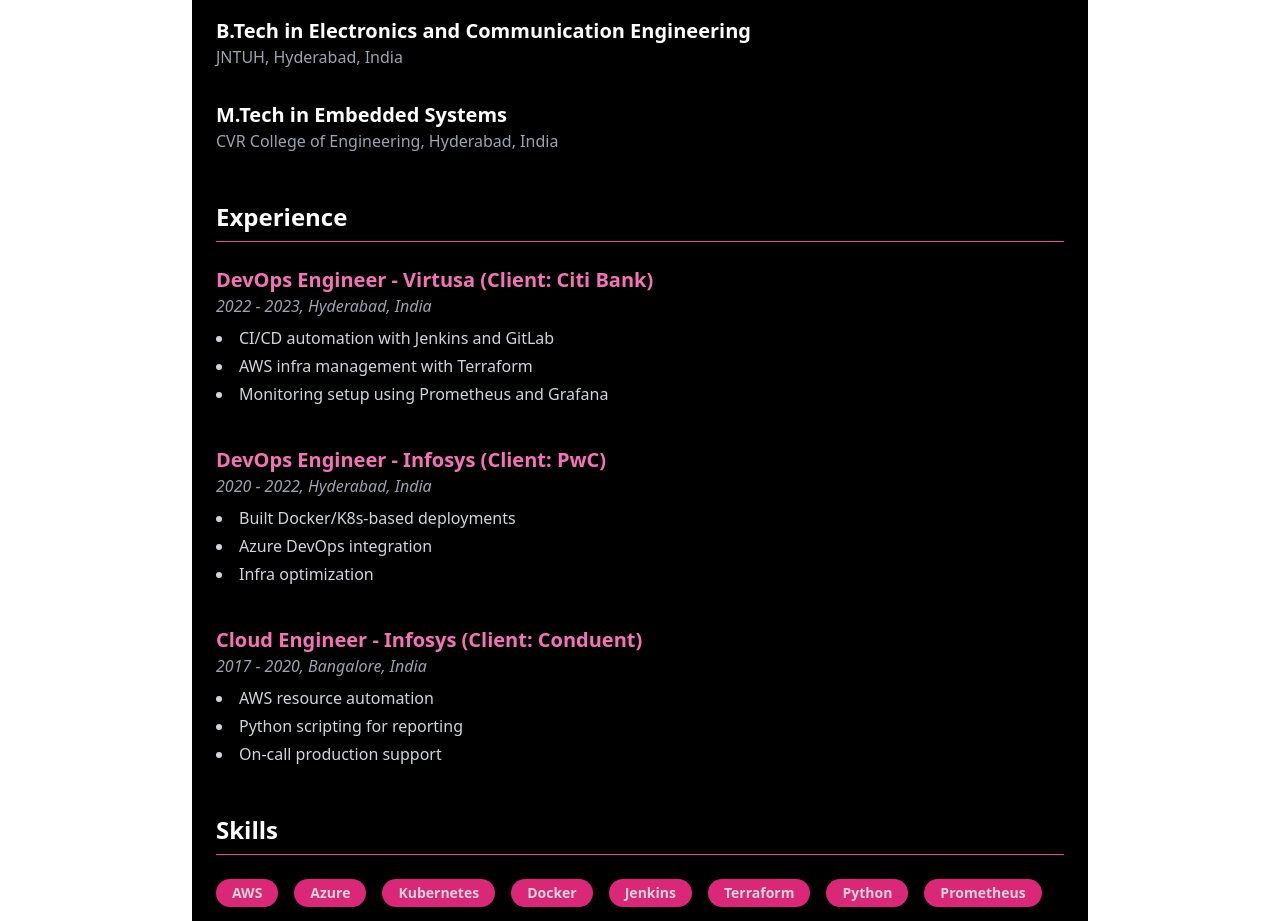
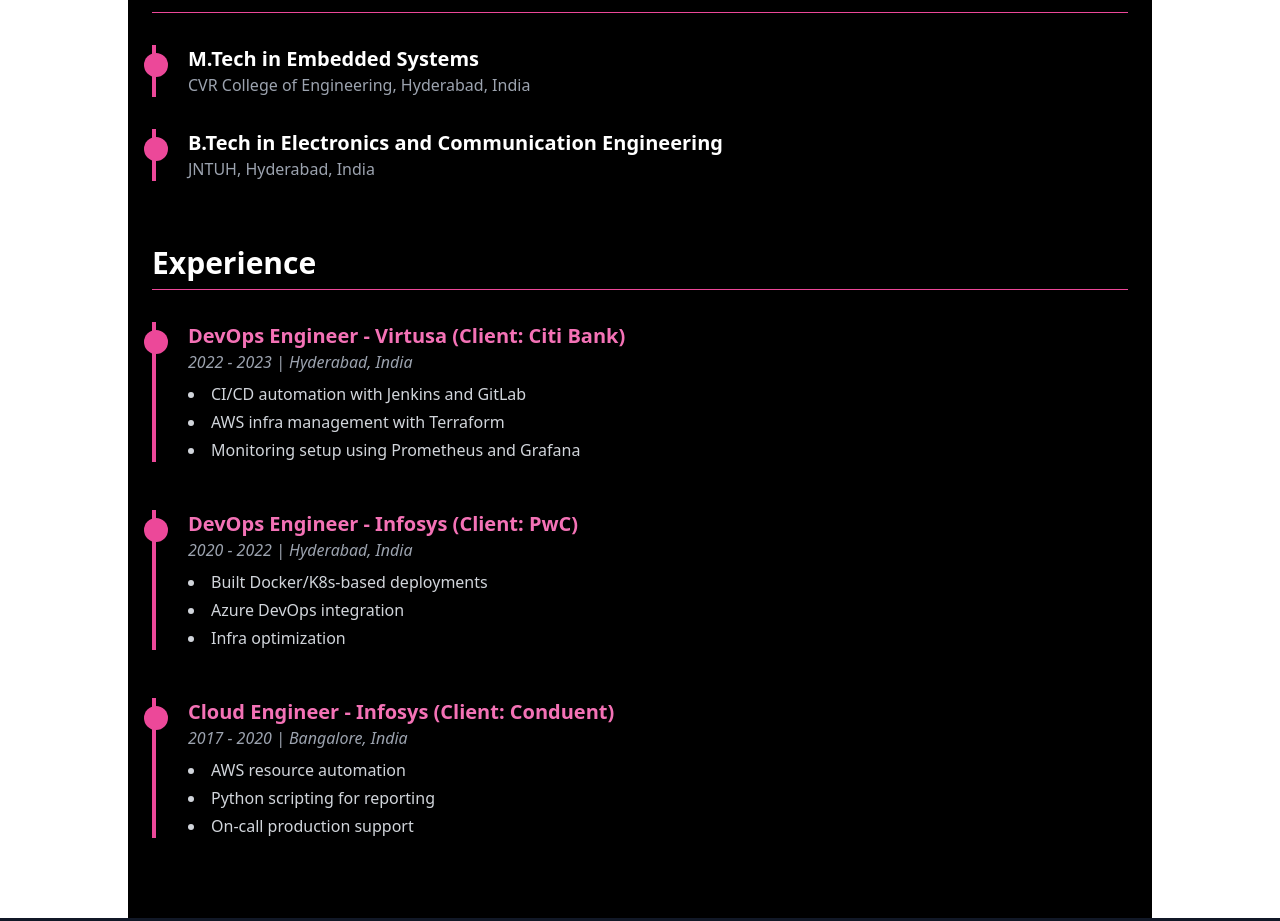
Before and after one commit to srideviblogs/my-portfolio-react, a React (Create React App) app: page / in a window 1280 px wide. Shown: the part 1800-2721 px from the top of the page. Built offline with nearby package versions, Linux system fonts and the light colour scheme.

Commit message:
Update Resume.js

```diff
--- a/src/components/Resume.js
+++ b/src/components/Resume.js
@@ -1,92 +1,103 @@
 import React from "react";
+import { motion } from "framer-motion";
 
-const Resume = () => (
-  <section id="resume" className="bg-black text-white py-16 px-6 max-w-4xl mx-auto">
-    <h2 className="text-4xl font-semibold text-center mb-12">Resume</h2>
+const experience = [
+  {
+    title: "DevOps Engineer - Virtusa (Client: Citi Bank)",
+    date: "2022 - 2023",
+    location: "Hyderabad, India",
+    details: [
+      "CI/CD automation with Jenkins and GitLab",
+      "AWS infra management with Terraform",
+      "Monitoring setup using Prometheus and Grafana",
+    ],
+  },
+  {
+    title: "DevOps Engineer - Infosys (Client: PwC)",
+    date: "2020 - 2022",
+    location: "Hyderabad, India",
+    details: [
+      "Built Docker/K8s-based deployments",
+      "Azure DevOps integration",
+      "Infra optimization",
+    ],
+  },
+  {
+    title: "Cloud Engineer - Infosys (Client: Conduent)",
+    date: "2017 - 2020",
+    location: "Bangalore, India",
+    details: [
+      "AWS resource automation",
+      "Python scripting for reporting",
+      "On-call production support",
+    ],
+  },
+];
+
+const education = [
+  {
+    degree: "M.Tech in Embedded Systems",
+    school: "CVR College of Engineering, Hyderabad, India",
+  },
+  {
+    degree: "B.Tech in Electronics and Communication Engineering",
+    school: "JNTUH, Hyderabad, India",
+  },
+];
+
+const Resume = () => {
+  return (
+    <section id="resume" className="bg-black text-white py-20 px-6 max-w-5xl mx-auto">
+      <h2 className="text-4xl font-bold text-center mb-12">Resume</h2>
 
       {/* Education */}
-    <div className="mb-12">
-      <h3 className="text-2xl font-bold mb-6 border-b border-pink-500 pb-2">Education</h3>
+      <div className="mb-16">
+        <h3 className="text-3xl font-semibold mb-8 border-b border-pink-500 pb-2">Education</h3>
         <div className="space-y-8">
-        <div>
-          <h4 className="text-xl font-semibold">B.Tech in Electronics and Communication Engineering</h4>
-          <p className="text-gray-400">JNTUH, Hyderabad, India</p>
-        </div>
-        <div>
-          <h4 className="text-xl font-semibold">M.Tech in Embedded Systems</h4>
-          <p className="text-gray-400">CVR College of Engineering, Hyderabad, India</p>
-        </div>
+          {education.map((edu, idx) => (
+            <motion.div
+              key={idx}
+              className="pl-8 relative border-l-4 border-pink-500"
+              initial={{ opacity: 0, x: -50 }}
+              whileInView={{ opacity: 1, x: 0 }}
+              viewport={{ once: true }}
+              transition={{ duration: 0.5, delay: idx * 0.2 }}
+            >
+              <div className="absolute -left-3 top-2 w-6 h-6 bg-pink-500 rounded-full"></div>
+              <h4 className="text-xl font-semibold">{edu.degree}</h4>
+              <p className="text-gray-400">{edu.school}</p>
+            </motion.div>
+          ))}
         </div>
       </div>
 
       {/* Experience */}
-    <div className="mb-12">
-      <h3 className="text-2xl font-bold mb-6 border-b border-pink-500 pb-2">Experience</h3>
-      <div className="space-y-10">
-        {/* Experience Item */}
       <div>
-          <h4 className="text-xl font-semibold text-pink-400">
-            DevOps Engineer - Virtusa (Client: Citi Bank)
-          </h4>
-          <p className="text-gray-400 italic mb-2">2022 - 2023, Hyderabad, India</p>
-          <ul className="list-disc list-inside space-y-1 text-gray-300">
-            <li>CI/CD automation with Jenkins and GitLab</li>
-            <li>AWS infra management with Terraform</li>
-            <li>Monitoring setup using Prometheus and Grafana</li>
-          </ul>
-        </div>
-
-        <div>
-          <h4 className="text-xl font-semibold text-pink-400">
-            DevOps Engineer - Infosys (Client: PwC)
-          </h4>
-          <p className="text-gray-400 italic mb-2">2020 - 2022, Hyderabad, India</p>
-          <ul className="list-disc list-inside space-y-1 text-gray-300">
-            <li>Built Docker/K8s-based deployments</li>
-            <li>Azure DevOps integration</li>
-            <li>Infra optimization</li>
-          </ul>
-        </div>
-
-        <div>
-          <h4 className="text-xl font-semibold text-pink-400">
-            Cloud Engineer - Infosys (Client: Conduent)
-          </h4>
-          <p className="text-gray-400 italic mb-2">2017 - 2020, Bangalore, India</p>
-          <ul className="list-disc list-inside space-y-1 text-gray-300">
-            <li>AWS resource automation</li>
-            <li>Python scripting for reporting</li>
-            <li>On-call production support</li>
-          </ul>
-        </div>
-      </div>
-    </div>
-
-    {/* Skills */}
-    <div>
-      <h3 className="text-2xl font-bold mb-6 border-b border-pink-500 pb-2">Skills</h3>
-      <ul className="flex flex-wrap gap-4 text-gray-300">
-        {[
-          "AWS",
-          "Azure",
-          "Kubernetes",
-          "Docker",
-          "Jenkins",
-          "Terraform",
-          "Python",
-          "Prometheus",
-          "Grafana",
-        ].map((skill) => (
-          <li
-            key={skill}
-            className="bg-pink-600 px-4 py-1 rounded-full text-sm font-semibold"
+        <h3 className="text-3xl font-semibold mb-8 border-b border-pink-500 pb-2">Experience</h3>
+        <div className="space-y-12">
+          {experience.map((job, idx) => (
+            <motion.div
+              key={idx}
+              className="pl-8 relative border-l-4 border-pink-500"
+              initial={{ opacity: 0, x: -50 }}
+              whileInView={{ opacity: 1, x: 0 }}
+              viewport={{ once: true }}
+              transition={{ duration: 0.5, delay: idx * 0.2 }}
             >
-            {skill}
-          </li>
+              <div className="absolute -left-3 top-2 w-6 h-6 bg-pink-500 rounded-full"></div>
+              <h4 className="text-xl font-semibold text-pink-400">{job.title}</h4>
+              <p className="text-gray-400 italic mb-2">{job.date} | {job.location}</p>
+              <ul className="list-disc list-inside text-gray-300 space-y-1">
+                {job.details.map((point, i) => (
+                  <li key={i}>{point}</li>
                 ))}
               </ul>
+            </motion.div>
+          ))}
+        </div>
       </div>
     </section>
   );
+};
 
 export default Resume;
```
Lines whose indentation alone changed are shown as unchanged.
